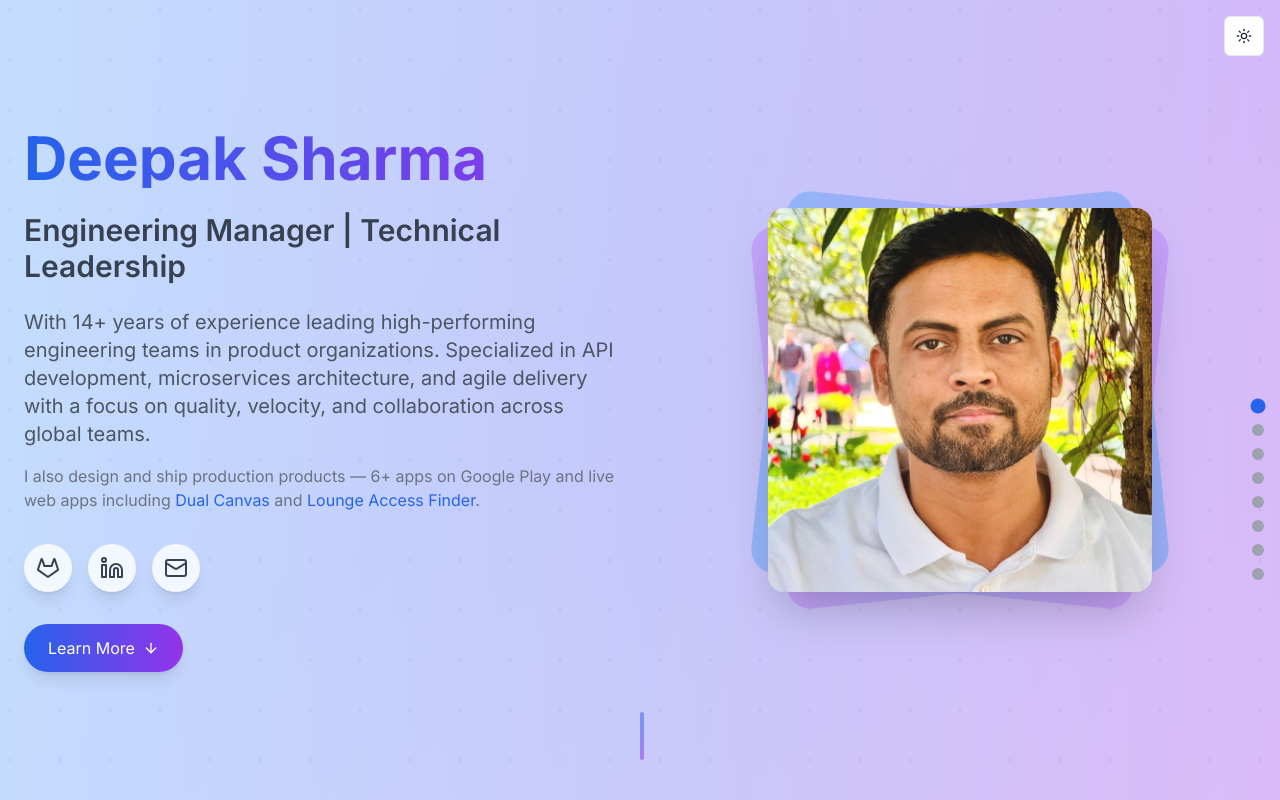
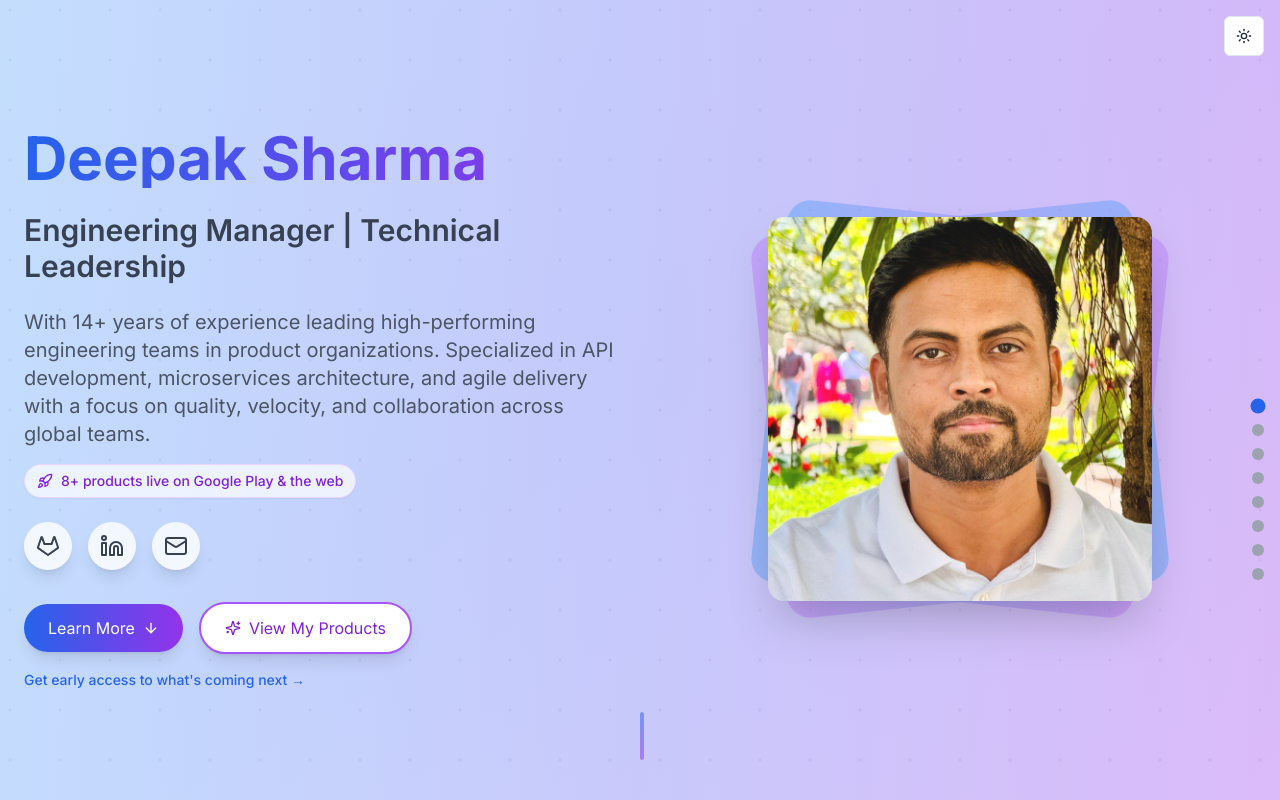
Before and after one commit to asksharmadeepak/portfolio, a Next.js app: page / in a window 1280 px wide. Shown: the top 800 px of the page. Built offline with nearby package versions, Linux system fonts and the light colour scheme.

Commit message:
Added hero button

```diff
--- a/app/components/Hero.tsx
+++ b/app/components/Hero.tsx
@@ -1,7 +1,7 @@
 "use client"
 
 import Image from "next/image"
-import { GitlabIcon as GitHubIcon, Linkedin, Mail, ArrowDown } from "lucide-react"
+import { GitlabIcon as GitHubIcon, Linkedin, Mail, ArrowDown, Sparkles, Rocket } from "lucide-react"
 import { motion } from "framer-motion"
 
 const CodePattern = () => (
@@ -56,17 +56,10 @@ export default function Hero() {
               Specialized in API development, microservices architecture, and agile delivery with a focus on
               quality, velocity, and collaboration across global teams.
             </p>
-            <p className="text-base text-gray-500 dark:text-gray-400 mb-8 max-w-2xl mx-auto lg:mx-0">
-              I also design and ship production products — 6+ apps on Google Play and live web apps including{" "}
-              <a href="https://dual-canvas.com/" target="_blank" rel="noopener noreferrer" className="text-blue-600 dark:text-blue-400 hover:underline">
-                Dual Canvas
-              </a>{" "}
-              and{" "}
-              <a href="https://loungeaccessfinder.com/" target="_blank" rel="noopener noreferrer" className="text-blue-600 dark:text-blue-400 hover:underline">
-                Lounge Access Finder
-              </a>
-              .
-            </p>
+            <div className="inline-flex items-center gap-2 px-3 py-1.5 mb-6 rounded-full bg-white/70 dark:bg-gray-800/70 border border-purple-200 dark:border-purple-700 text-sm font-medium text-purple-700 dark:text-purple-300 shadow-sm mx-auto lg:mx-0">
+              <Rocket className="w-4 h-4" />
+              8+ products live on Google Play &amp; the web
+            </div>
             <div className="flex justify-center lg:justify-start space-x-4 mb-8">
               <a
                 href="https://github.com/asksharmadeepak"
@@ -94,6 +87,7 @@ export default function Hero() {
                 <Mail className="w-6 h-6 text-gray-700 dark:text-gray-300" />
               </a>
             </div>
+            <div className="flex flex-col sm:flex-row flex-wrap items-center justify-center lg:justify-start gap-4">
               <motion.button
                 onClick={() => document.getElementById("about")?.scrollIntoView({ behavior: "smooth" })}
                 className="inline-flex items-center gap-2 px-6 py-3 bg-gradient-to-r from-blue-600 to-purple-600 text-white rounded-full hover:from-blue-700 hover:to-purple-700 transition-all duration-300 shadow-lg hover:shadow-xl"
@@ -103,6 +97,23 @@ export default function Hero() {
                 Learn More
                 <ArrowDown className="w-4 h-4" />
               </motion.button>
+              <motion.button
+                onClick={() => document.getElementById("products")?.scrollIntoView({ behavior: "smooth" })}
+                className="inline-flex items-center gap-2 px-6 py-3 bg-white dark:bg-gray-800 text-purple-700 dark:text-purple-300 border-2 border-purple-500 dark:border-purple-400 rounded-full hover:bg-purple-50 dark:hover:bg-gray-700 transition-all duration-300 shadow-lg hover:shadow-xl"
+                whileHover={{ scale: 1.05 }}
+                whileTap={{ scale: 0.95 }}
+              >
+                <Sparkles className="w-4 h-4" />
+                View My Products
+              </motion.button>
+            </div>
+            <button
+              type="button"
+              onClick={() => document.getElementById("contact")?.scrollIntoView({ behavior: "smooth" })}
+              className="mt-4 text-sm text-blue-600 dark:text-blue-400 hover:underline font-medium mx-auto lg:mx-0 block"
+            >
+              Get early access to what&apos;s coming next →
+            </button>
           </motion.div>
 
           <motion.div
```
Lines whose indentation alone changed are shown as unchanged.
